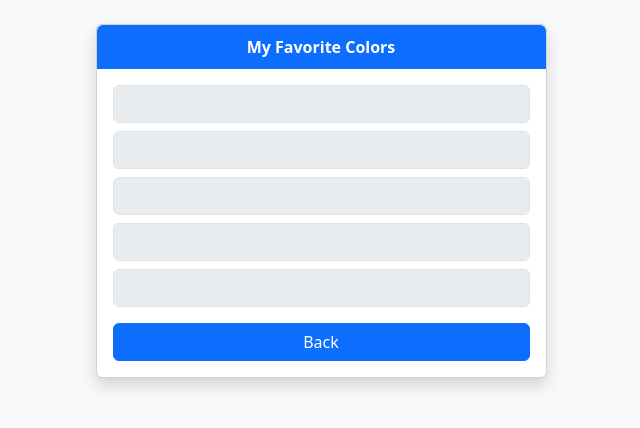
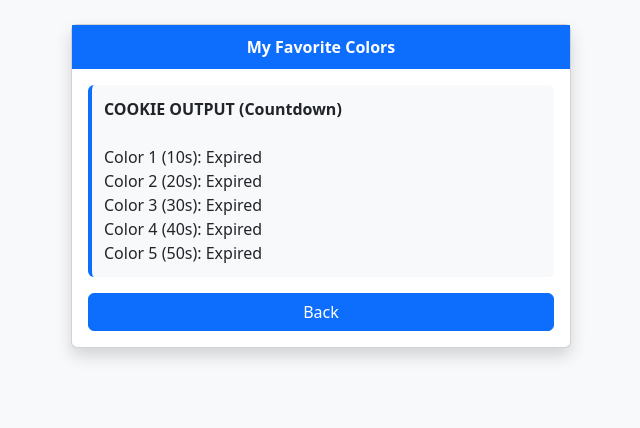
Before and after one commit to Zcommand/AppDevSoriano, a PHP site: page /ResultColors.php in a window 1280 px wide. Shown: the top 428 px of the page, without its empty margins (319-959 px from the left). Run offline with PHP 8.4, Linux system fonts and the light colour scheme.

Commit message:
final submission

```diff
--- a/CCS0043_TW25_Module5/M5/topic2/signup.php
+++ b/CCS0043_TW25_Module5/M5/topic2/signup.php
@@ -8,7 +8,7 @@ require('fragments/header.php');
         <div class="card-body">
             <h3>User Sign Up</h3>
             <?php
-                        if(isset($_SESSION['error'])):
+            if (isset($_SESSION['error'])):
             ?>
                 <div class="alert alert-danger">
                     <?= $_SESSION['error']; ?>
--- a/fa5/no1/get_form.php
+++ b/fa5/no1/get_form.php
@@ -2,6 +2,7 @@
 
 <!DOCTYPE html>
 <html lang="en">
+
 <head>
     <meta charset="UTF-8">
     <title><?= $pageTitle ?></title>
@@ -135,4 +136,5 @@
     </div>
 
 </body>
+
 </html>
--- a/fa5/no1/post_form.php
+++ b/fa5/no1/post_form.php
@@ -2,6 +2,7 @@
 
 <!DOCTYPE html>
 <html lang="en">
+
 <head>
     <meta charset="UTF-8">
     <title><?= $pageTitle ?></title>
@@ -136,4 +137,5 @@
     </div>
 
 </body>
+
 </html>
--- a/fa5/no2/cookie_form.php
+++ b/fa5/no2/cookie_form.php
@@ -14,6 +14,7 @@ if (isset($_POST['submit'])) {
 
 <!DOCTYPE html>
 <html lang="en">
+
 <head>
     <meta charset="UTF-8">
     <title><?= $pageTitle ?></title>
@@ -113,4 +114,5 @@ if (isset($_POST['submit'])) {
     </div>
 
 </body>
+
 </html>
--- a/fa5/no3/ResultColors.php
+++ b/fa5/no3/ResultColors.php
@@ -1,23 +1,10 @@
 <?php
-
-if (isset($_POST['submit'])) {
-
-    setcookie("color1", $_POST['color1'], time() + 10);
-    setcookie("color2", $_POST['color2'], time() + 20);
-    setcookie("color3", $_POST['color3'], time() + 30);
-    setcookie("color4", $_POST['color4'], time() + 40);
-    setcookie("color5", $_POST['color5'], time() + 50);
-
-    header("Location: ResultColors.php");
-    exit();
-}
-
 $colors = $_COOKIE;
-
 ?>
 
 <!DOCTYPE html>
 <html lang="en">
+
 <head>
     <meta charset="UTF-8">
     <meta name="viewport" content="width=device-width, initial-scale=1.0">
@@ -26,60 +13,48 @@ $colors = $_COOKIE;
     <link href="https://cdn.jsdelivr.net/npm/bootstrap@5.3.8/dist/css/bootstrap.min.css" rel="stylesheet">
 
     <style>
-    .form-header {
+        .header {
             background: #0d6efd;
             color: white;
+            text-align: center;
             padding: 10px;
-        text-align: center;
             font-weight: 600;
-        border-radius: 6px 6px 0 0;
+        }
+
+        .box {
+            background: #f8f9fa;
+            border-left: 4px solid #0d6efd;
+            padding: 12px;
+            border-radius: 6px;
         }
     </style>
-
 </head>
 
 <body class="bg-light">
 
     <div class="container py-4">
 
-    <div class="row justify-content-center">
+        <div class="card shadow mx-auto" style="max-width: 500px;">
 
-        <div class="col-md-5">
-
-            <div class="card shadow">
-
-                <div class="form-header">
+            <div class="header">
                 My Favorite Colors
             </div>
 
             <div class="card-body">
 
-                    <input class="form-control mb-2"
-                        value="<?= $colors['color1'] ?? '' ?>"
-                        style="color: <?= $colors['color1'] ?? '' ?>"
-                        disabled>
+                <div class="box">
 
-                    <input class="form-control mb-2"
-                        value="<?= $colors['color2'] ?? '' ?>"
-                        style="color: <?= $colors['color2'] ?? '' ?>"
-                        disabled>
+                    <b>COOKIE OUTPUT (Countdown)</b><br><br>
 
-                    <input class="form-control mb-2"
-                        value="<?= $colors['color3'] ?? '' ?>"
-                        style="color: <?= $colors['color3'] ?? '' ?>"
-                        disabled>
+                    Color 1 (10s): <?= $colors['color1'] ?? 'Expired' ?><br>
+                    Color 2 (20s): <?= $colors['color2'] ?? 'Expired' ?><br>
+                    Color 3 (30s): <?= $colors['color3'] ?? 'Expired' ?><br>
+                    Color 4 (40s): <?= $colors['color4'] ?? 'Expired' ?><br>
+                    Color 5 (50s): <?= $colors['color5'] ?? 'Expired' ?>
 
-                    <input class="form-control mb-2"
-                        value="<?= $colors['color4'] ?? '' ?>"
-                        style="color: <?= $colors['color4'] ?? '' ?>"
-                        disabled>
+                </div>
 
-                    <input class="form-control mb-3"
-                        value="<?= $colors['color5'] ?? '' ?>"
-                        style="color: <?= $colors['color5'] ?? '' ?>"
-                        disabled>
-
-                    <a href="FavoriteColor.php" class="btn btn-primary w-100">
+                <a href="FavoriteColor.php" class="btn btn-primary w-100 mt-3">
                     Back
                 </a>
 
@@ -89,9 +64,6 @@ $colors = $_COOKIE;
 
     </div>
 
-    </div>
+</body>
 
-</div>
-
-</body>
 </html>
```
Also changed, not shown: CCS0043_TW25_Module5/M4/practice.php (+12 -14 lines), fa5/no3/FavoriteColor.php (+36 -24 lines), 2 other files. Lines whose indentation alone changed are shown as unchanged.
